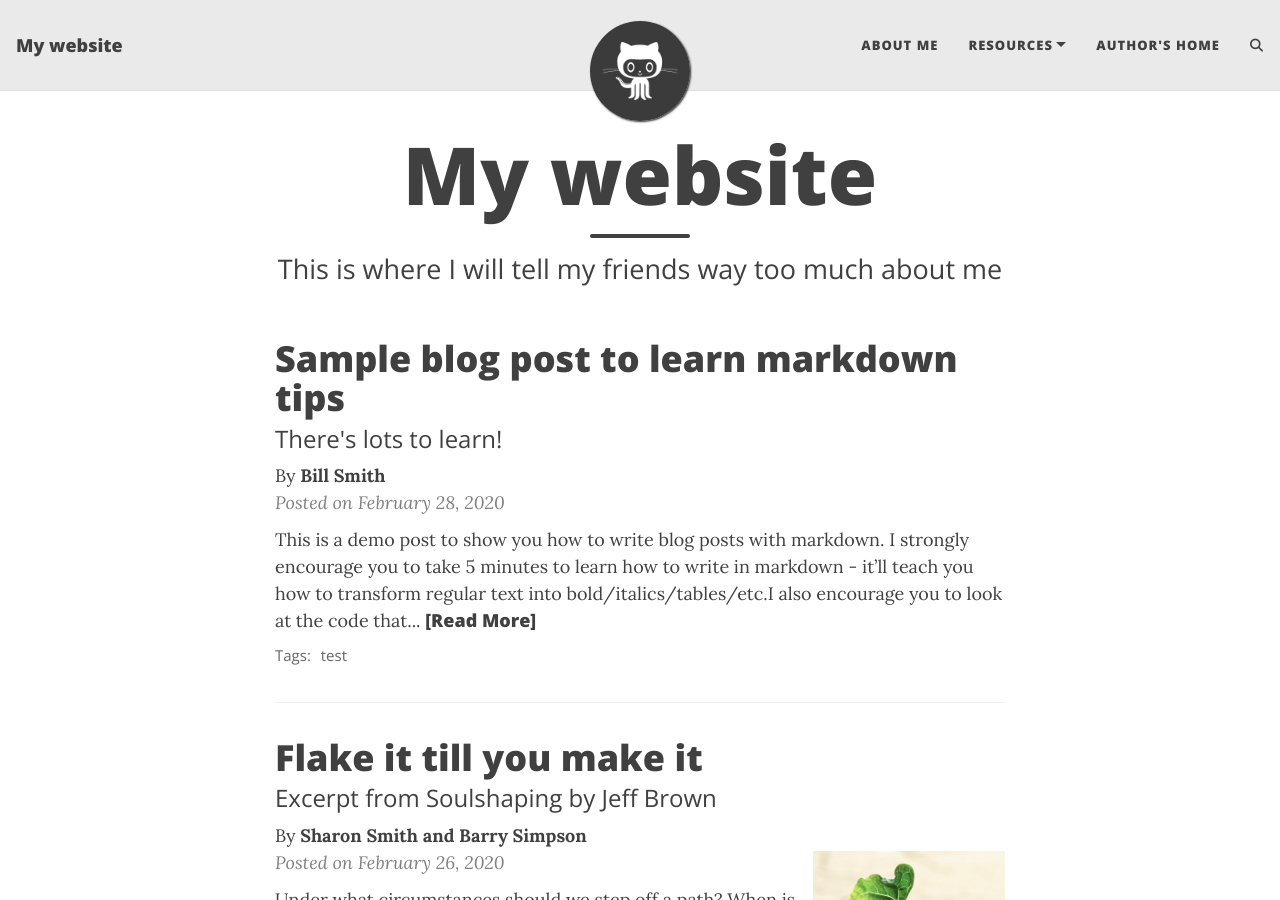
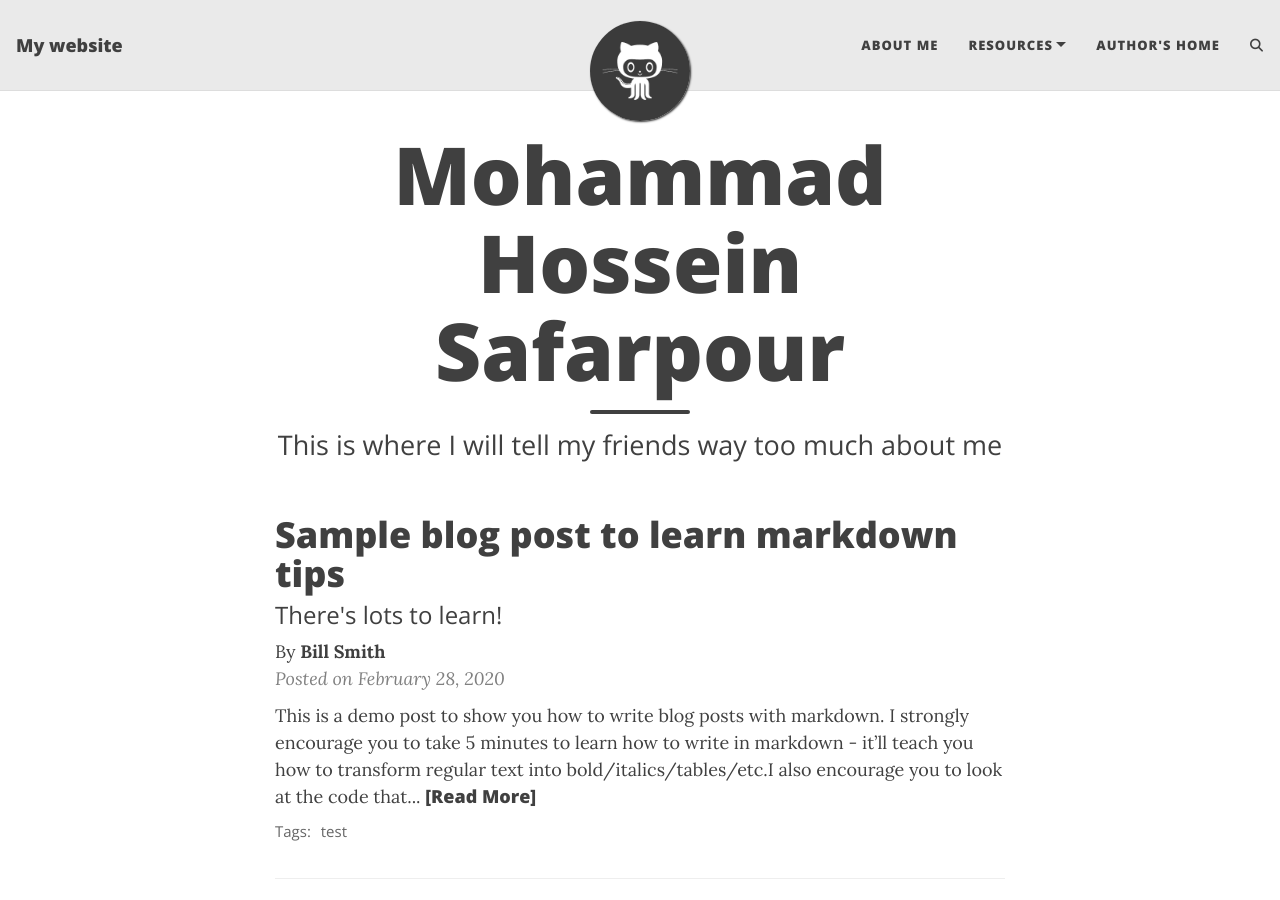
Before and after one commit to safarpour-mh/safarpour-mh.github.io, a Jekyll site: the page built from index.html, in a window 1280 px wide and 900 px high. Built offline with Jekyll 4.4.1, drawn with Linux system fonts in a browser that asks for light colours; the list of posts is cut into pages by our own code; comment, search, counter and statistics services are not loaded.

Commit message:
Update index.html

```diff
--- a/index.html
+++ b/index.html
@@ -1,5 +1,5 @@
 ---
 layout: home
-title: My website
+title: Mohammad Hossein Safarpour
 subtitle: This is where I will tell my friends way too much about me
 ---
```
